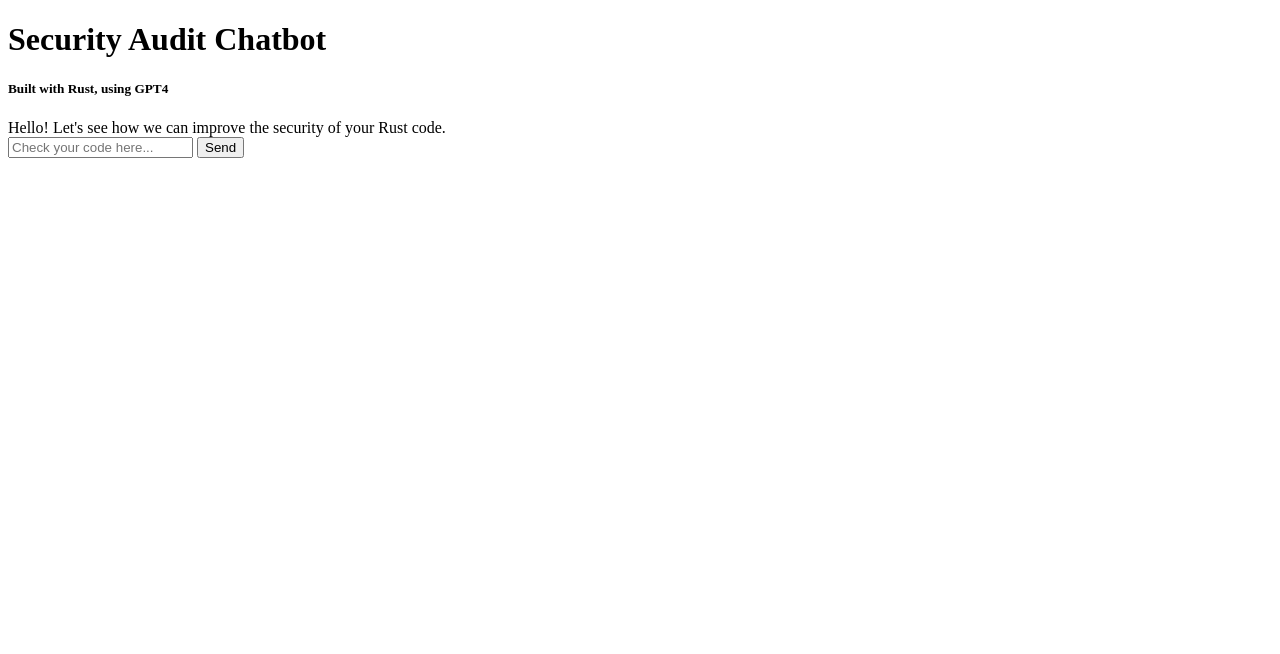
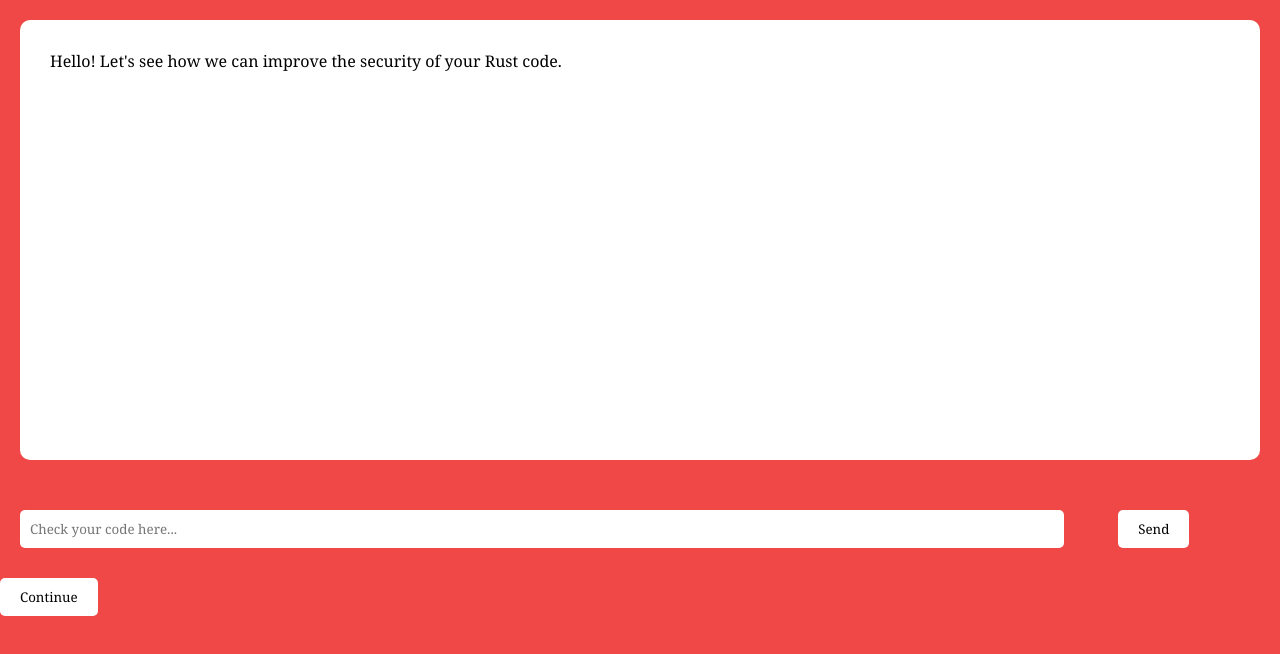
Before and after one commit to taliakusmirek/Rust-Based-Chatbot-for-Security-Auditing, a plain HTML site: page rust_security_audit/src/index.html in a window 1280 px wide. Drawn offline with Linux system fonts and the light colour scheme.

Commit message:
make the basic UI

```diff
--- a/rust_security_audit/src/index.html
+++ b/rust_security_audit/src/index.html
@@ -1,15 +1,99 @@
 <!DOCTYPE html>
 <html lang="en">
 <head>
-    <meta charset="utf-8">
+  <meta charset="UTF-8">
+  <meta name="viewport" content="width=device-width, initial-scale=1.0">
   <title>Security Audit Chatbot</title>
+  <style>
+    body {
+      background-color: #F04747;
+      font-family:Cambria, Cochin, Georgia, Times, 'Times New Roman', serif;
+      margin: 0;
+      padding: 0;
+    }
+
+    #chat_box {
+      height: 400px;
+      overflow-y: scroll;
+      padding: 20px;
+      background-color: #fff;
+      border-radius: 10px;
+      margin: 20px;
+    }
+
+    .message {
+      border-radius: 10px;
+      padding: 10px;
+      margin-bottom: 10px;
+    }
+
+    .message.user {
+      background-color: #fff;
+      text-align: right;
+    }
+
+    .message.bot {
+      background-color: #fff;
+      text-align: left;
+    }
+
+    .message img {
+      width: 30px;
+      height: 30px;
+      border-radius: 50%;
+      margin-right: 10px;
+    }
+
+    #user_input {
+      font-family:Cambria, Cochin, Georgia, Times, 'Times New Roman', serif;
+      width: 80%;
+      padding: 10px;
+      margin: 20px;
+      border: none;
+      border-radius: 5px;
+    }
+
+    #send {
+      background-color: #fff;
+      font-family:Cambria, Cochin, Georgia, Times, 'Times New Roman', serif;
+      border: none;
+      align-items: center;
+      padding: 10px 20px;
+      margin: 30px;
+      border-radius: 5px;
+      cursor: pointer;
+    }
+
+    #send:hover {
+      background-color: #f2f2f2;
+    }
+
+    .continue-button {
+      background-color: #fff;
+      font-family:Cambria, Cochin, Georgia, Times, 'Times New Roman', serif;
+      border: none;
+      padding: 10px 20px;
+      border-radius: 5px;
+      cursor: pointer;
+    }
+
+    .continue-button:hover {
+      background-color: #f2f2f2;
+    }
+
+  </style>
 </head>
 <body>
-    <h1>Security Audit Chatbot</h1>
-    <h5>Built with Rust, using GPT4</h5>
-    <div id="chat_box"></div>
+  <div id="chat_box">
+    <div class="message bot">
+      <div class="message-content">Hello! Let's see how we can improve the security of your Rust code.</div>
+    </div>
+  </div>
+  <div>
     <input type="text" id="user_input" placeholder="Check your code here...">
     <button id="send">Send</button>
+    <button class="continue-button">Continue</button>
+  </div>
 
   <script>
     const chatBox = document.getElementById('chat_box');
@@ -20,7 +104,7 @@
       const messageElement = document.createElement('div');
       messageElement.classList.add('message');
       messageElement.classList.add(sender == 'You' ? 'user' : 'bot');
-          messageElement.textContent = message;
+      messageElement.innerHTML = `<div class="message-content">${message}</div>`;
       chatBox.appendChild(messageElement);
       chatBox.scrollTop = chatBox.scrollHeight;
     }
@@ -53,9 +137,6 @@
     }
 
     sendButton.addEventListener('click', sendMessage);
-
-        // Default chatbot message
-        addMessage('Bot', "Hello! Let's see how we can improve the security of your Rust code.");
   </script>
 </body>
 </html>
```
Also changed, not shown: rust_security_audit/src/bot_avatar.png (added), 1 other file. Lines whose indentation alone changed are shown as unchanged.
